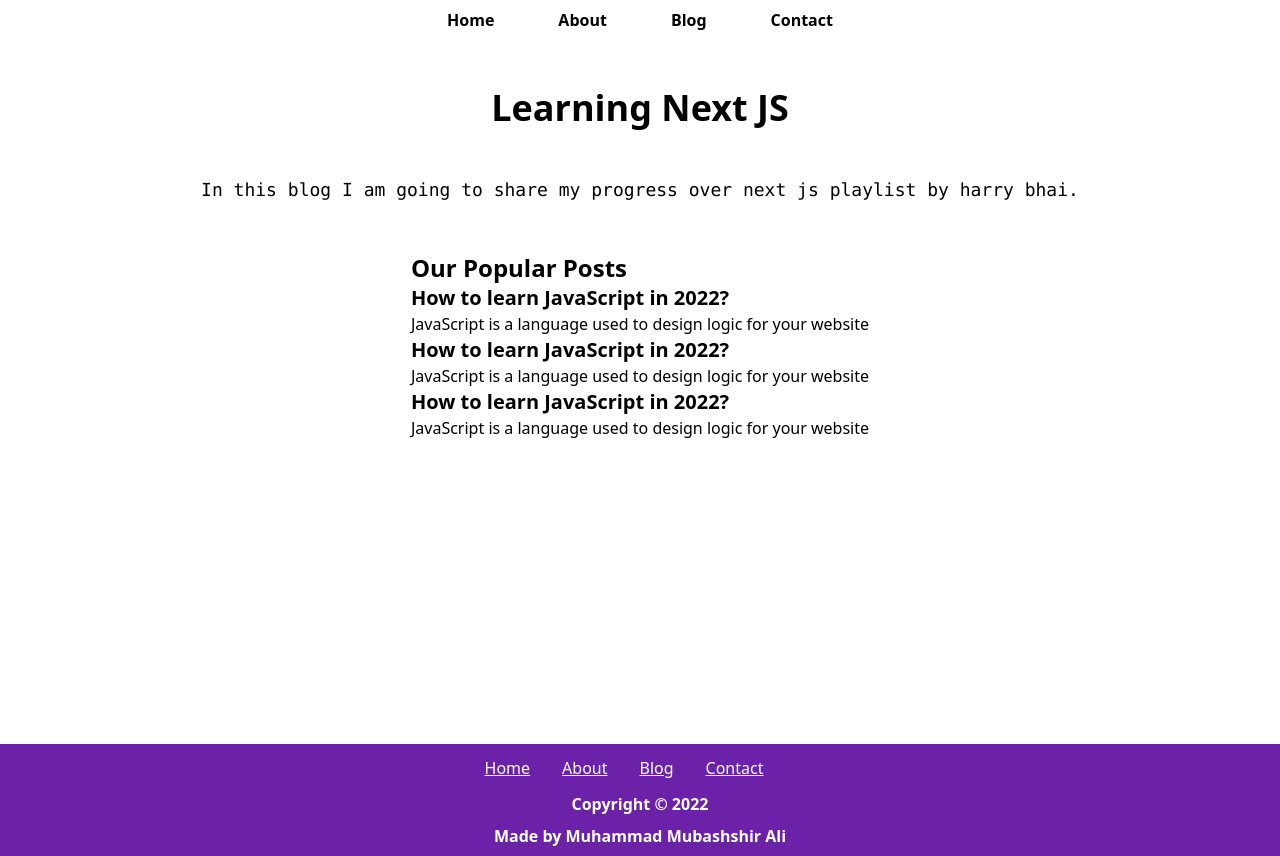
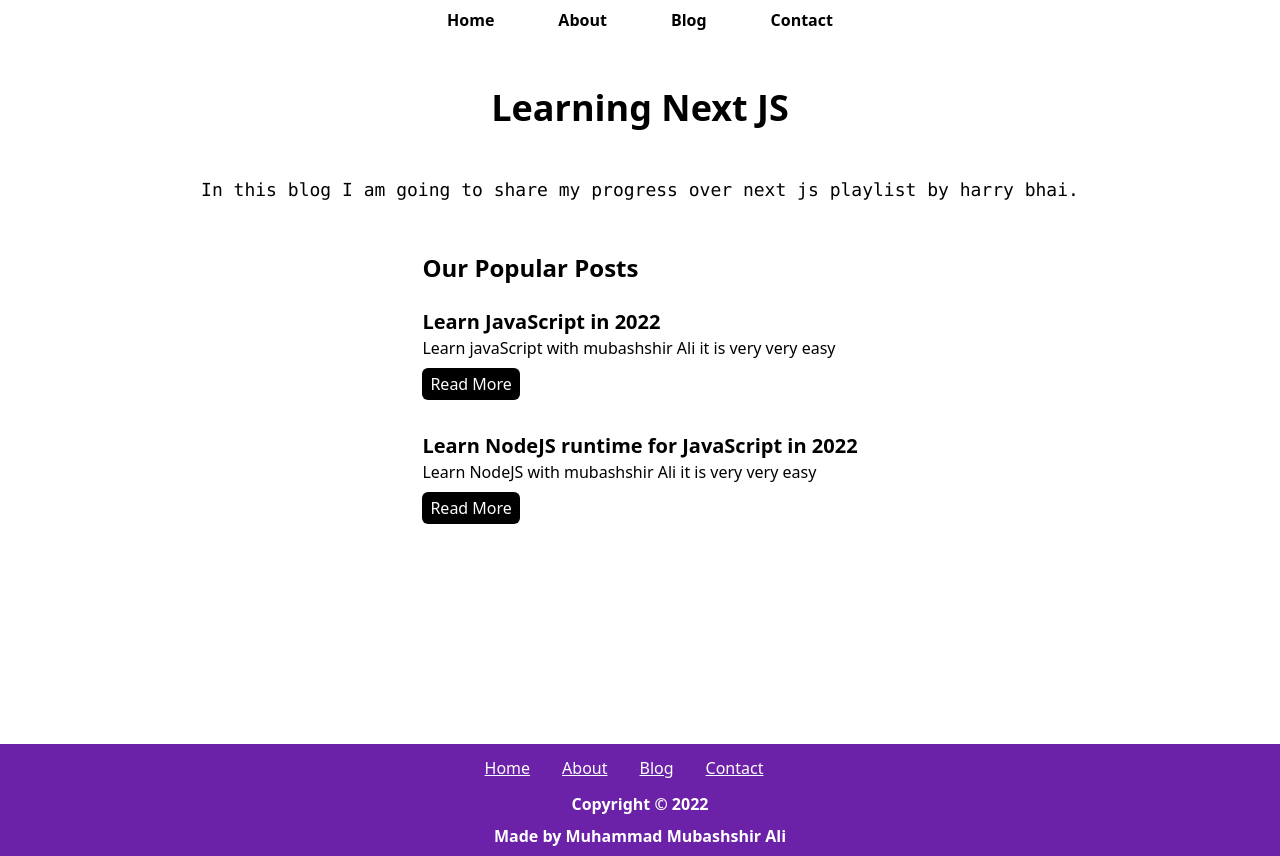
Before and after one commit to themubalion/Learning-Next-JS, a Next.js app: page / in a window 1280 px wide. Built offline with nearby package versions, Linux system fonts and the light colour scheme.

Commit message:
fixed the footer

```diff
--- a/blog-posts/Learn-Javascipt.json
+++ b/blog-posts/Learn-Javascipt.json
@@ -1,5 +1,6 @@
 {
     "title": "Learn JavaScript in 2022",
     "previewContent": "Learn javaScript with mubashshir Ali it is very very easy",
-    "author": "Muhammad Mubashshir Ali"
+    "author": "Muhammad Mubashshir Ali",
+    "slug":"Learn-Javascript"
 }
--- a/blog-posts/Learn-NodeJS.json
+++ b/blog-posts/Learn-NodeJS.json
@@ -1,5 +1,6 @@
 {
     "title":"Learn NodeJS runtime for JavaScript in 2022",
     "previewContent":"Learn NodeJS with mubashshir Ali it is very very easy",
-    "author":"Mubashshir Ali"
+    "author":"Mubashshir Ali",
+    "slug":"Learn-NodeJS"
 }
--- a/components/Footer.jsx
+++ b/components/Footer.jsx
@@ -3,7 +3,7 @@ import Link from 'next/link'
 
 function Footer() {
     return (
-        <footer className='absolute bottom-0 w-full h-30 bg-purple-800'>
+        <footer className=' w-full bg-purple-800'>
             <div className='max-w-[90vw] mx-auto flex justify-center'>
                 <div className='flex text-white underline'>
                     <Link href='./'>
--- a/pages/_app.js
+++ b/pages/_app.js
@@ -9,8 +9,8 @@ function MyApp({ Component, pageProps }) {
     <div>
       <HeadComponent />
       <Navbar />
-      <div className='relative min-h-screen'>
-        <Component {...pageProps} />
+      <div className='min-h-screen flex flex-col justify-between'>
+        <Component {...pageProps}/>
         <Footer />
       </div>
     </div>
--- a/pages/blog.jsx
+++ b/pages/blog.jsx
@@ -6,7 +6,7 @@ function Blog() {
   const [Blog, setBlog] = useState([]);
   useEffect(() => {
     console.log('use effect is working');
-    fetch('http://localhost:3000/api/blogs').then((a) => {
+    fetch('./api/blogs').then((a) => {
       return a.json();
       }).then((parsed)=>{
         console.log(parsed)
@@ -25,12 +25,13 @@ function Blog() {
           <h2 className='my-2'>Our Latest Posts</h2>
 
           {Blog.map((blogitem)=>{
-            return (<Link href='./blogpost/learn-javascript'>
-            <div className="blogItem cursor-pointer my-6" key={blogitem.title}>
+            return (<Link href={'./blogpost/'+blogitem.slug}>
+            <div className="blogItem cursor-pointer my-6" key={blogitem.slug}>
               <div>
                 <h3 className=''>{blogitem.title}</h3>
                 <div>{blogitem.previewContent}</div>
               </div>
+              <button className='bg-black text-white my-2 py-1 px-2 rounded-md'>Read More</button>
             </div>
           </Link>)
           }
--- a/pages/index.js
+++ b/pages/index.js
@@ -1,9 +1,17 @@
-import Head from 'next/head'
 import Link from 'next/link'
-// import Image from 'next/image'
-// import styles from '../styles/Home.module.css'
+import { useEffect } from 'react'
+import { useState } from 'react'
 
 export default function Home() {
+  const [Blog, setBlog] = useState([])
+  useEffect(()=>{
+    fetch('./api/blogs').then((a)=>{
+      return a.json();
+    }).then((parsed)=>{
+      setBlog(parsed)
+      console.log(parsed)
+    })
+  },[])
   return (
     <div className="relative">
 
@@ -17,22 +25,18 @@ export default function Home() {
           <div className='flex justify-center'>
             <div className="blog">
               <h2>Our Popular Posts</h2>
+              {Blog.map((blogitem)=>{
+            return (<Link href={'./blogpost/'+blogitem.slug}>
+            <div className="blogItem cursor-pointer my-6" key={blogitem.slug}>
               <div>
-                <div className="blogItem">
-                  <h3 className=''>How to learn JavaScript in 2022?</h3>
-                  <p>JavaScript is a language used to design logic for your website</p>
-                </div>
-
-                <div className="blogItem">
-                  <h3 className=''>How to learn JavaScript in 2022?</h3>
-                  <p>JavaScript is a language used to design logic for your website</p>
-                </div>
+                <h3 className=''>{blogitem.title}</h3>
+                <div>{blogitem.previewContent}</div>
               </div>
-
-              <div className="blogItem">
-                <h3 className=''>How to learn JavaScript in 2022?</h3>
-                <p>JavaScript is a language used to design logic for your website</p>
-              </div>
+              <button className='bg-black text-white my-2 py-1 px-2 rounded-md'>Read More</button>
+            </div>
+          </Link>)
+          }
+          )}
             </div>
 
           </div>
```
